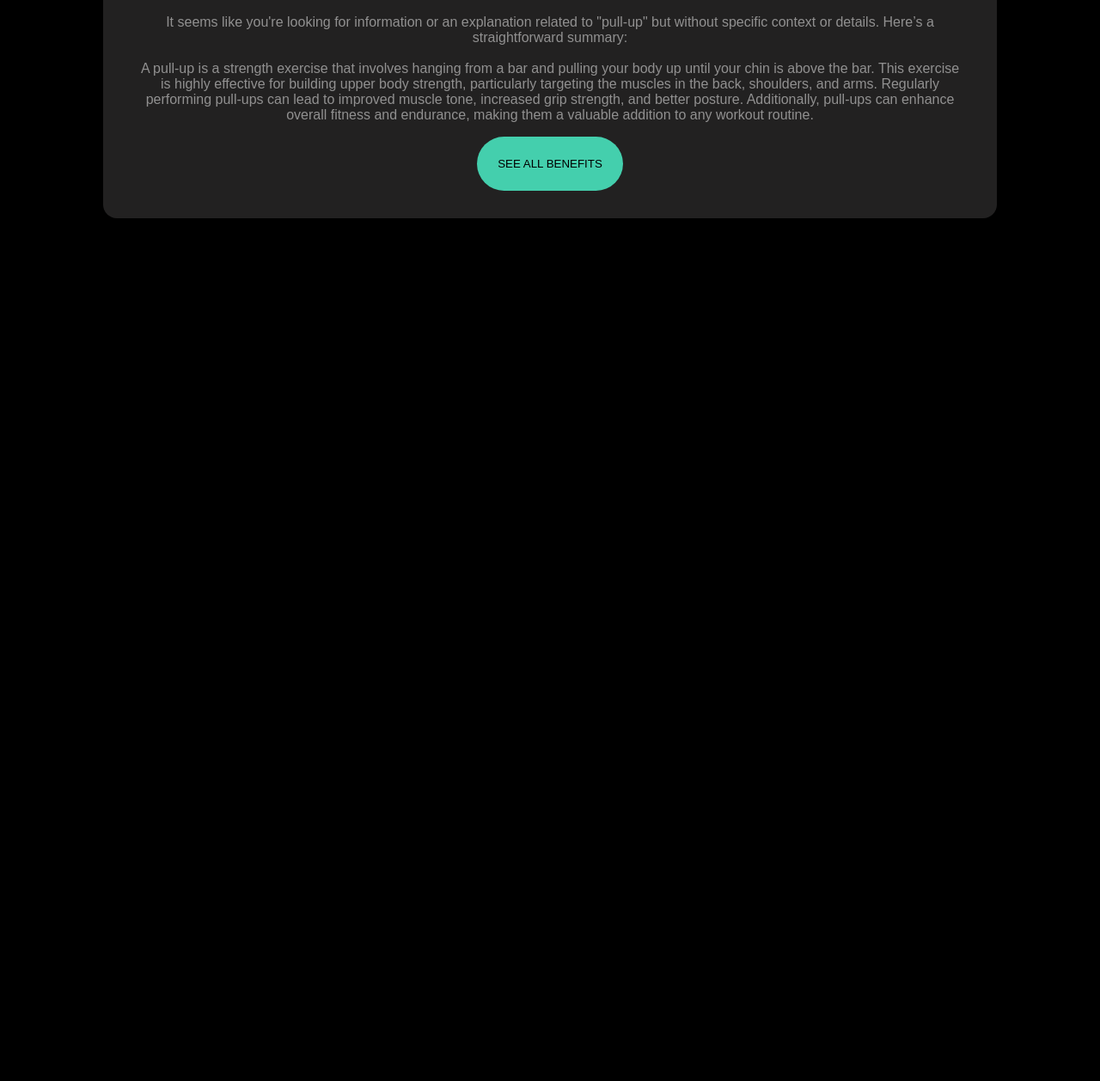
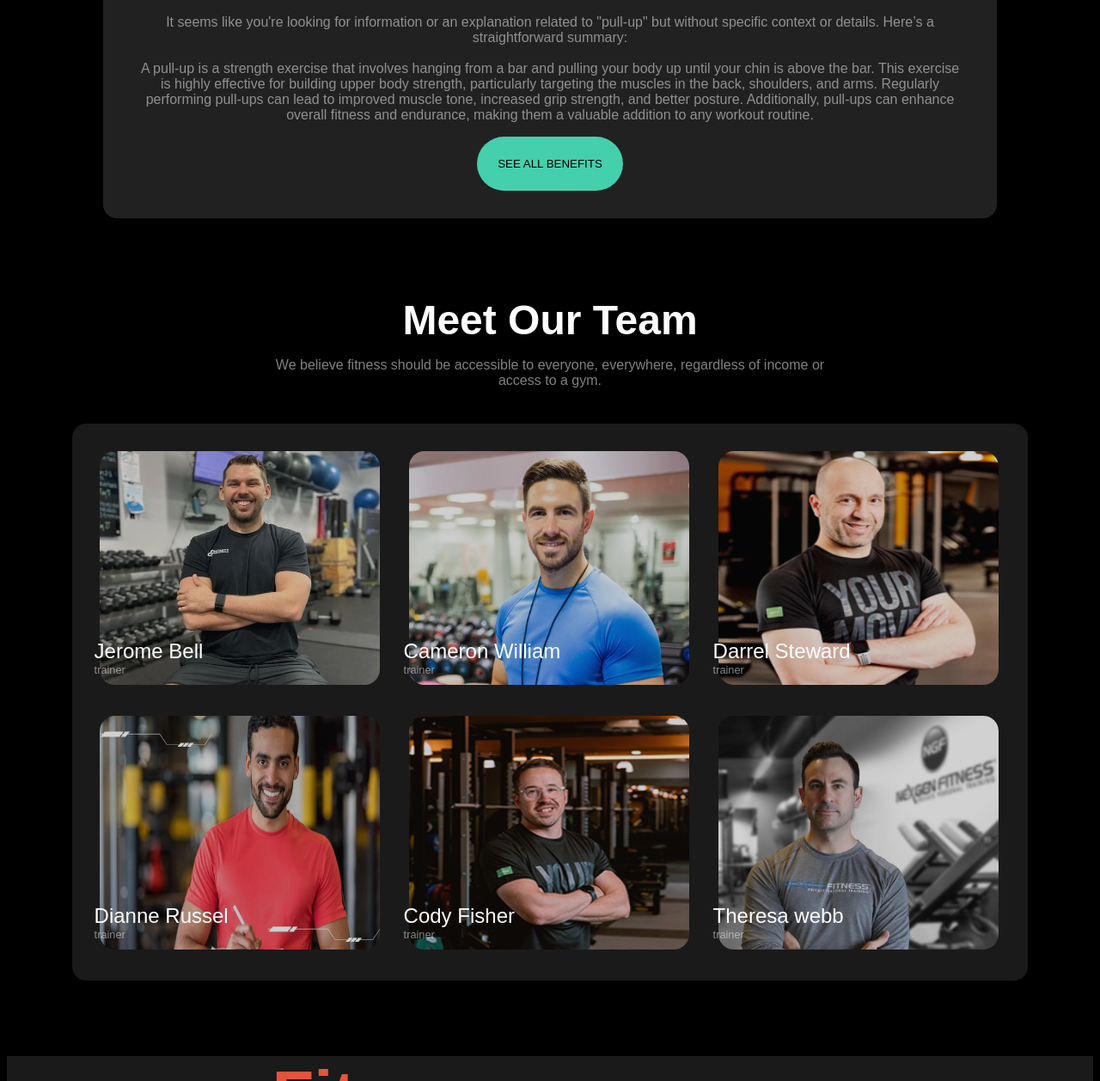
Before and after one commit to Abdullah-Al-Zahid/Assignment-2, a plain HTML site: page index.html in a window 1280 px wide. Shown: the part 2655-3913 px from the top of the page at 86% size. Before the commit the page ends 2917 px from the top, so only its background shows below. Drawn offline with Linux system fonts and the light colour scheme.

Commit message:
added another section

```diff
--- a/index.html
+++ b/index.html
@@ -109,11 +109,81 @@
            </div>
            <!-- meet our team section  -->
            <div>
-
+                <div class="meet-sec">
+                    <h3 class="shared-title">Meet Our Team</h3>
+                    <p class="shared-dec">We believe fitness should be accessible to everyone, everywhere, regardless of income or access to a gym.</p>
+                </div>
+                <div class="our-member-section">
+                    <div class="photos">
+                        <img src="images/trainer1.png" alt="" class="photo">
+                        <div class="member-pic">
+                            <h5 class="name">Jerome Bell</h5>
+                            <p class="profession">trainer</p>
+                        </div>
+                    </div>
+                    <div class="photos">
+                        <img src="images/trainer2.png" alt="" class="photo">
+                        <div class="member-pic">
+                            <h5 class="name">Cameron William</h5>
+                            <p class="profession">trainer</p>
+                        </div>
+                    </div>
+                    <div class="photos">
+                        <img src="images/trainer3.png" alt="" class="photo">
+                        <div class="member-pic">
+                            <h5 class="name">Darrel Steward</h5>
+                            <p class="profession">trainer</p>
+                        </div>
+                    </div>
+                    <div class="photos">
+                        <img src="images/trainer4.png" alt="" class="photo">
+                        <div class="member-pic">
+                            <h5 class="name">Dianne Russel
+                            </h5>
+                            <p class="profession">trainer</p>
+                        </div>
+                    </div>
+                    <div class="photos">
+                        <img src="images/trainer5.png" alt="" class="photo">
+                        <div class="member-pic">
+                            <h5 class="name">Cody Fisher
+                            </h5>
+                            <p class="profession">trainer</p>
+                        </div>
+                    </div>
+                    <div class="photos">
+                        <img src="images/trainer6.png" alt="" class="photo">
+                        <div class="member-pic">
+                            <h5 class="name">Theresa webb</h5>
+                            <p class="profession">trainer</p>
+                        </div>
+                    </div>
+                </div>
            </div>
     </main>
     <footer>
+        <div class="footer">
+            <div class="footer-all-sec">
+                <section class="section-1">
+                    <h2 class="sec-1-title">
+                        Fitness
+                    </h2>
+                    <p class="shared-dec">We believe fitness should be accessible to everyone, everywhere, regardless of income or access to a gym. With hundreds of professional workouts.</p>
+                </section>
+                <section class="section-2">
+                    <h4>
+                        <ul>
+                            <li>
 
+                            </li>
+                        </ul>
+                    </h4>
+                </section>
+                <section class="section-3">
+
+                </section>
+            </div>
+        </div>
     </footer>
 </body>
 </html>
--- a/styles/style.css
+++ b/styles/style.css
@@ -262,9 +262,11 @@ body{
     padding: 3rem 3rem;
  }
  .run-img{
-    max-width: 366px;
+    max-width: 380px;
     border-radius: 2%;
     margin-left: 2rem;
+    object-fit: none;
+    object-position: 68% 30%;
  }
 
  /* challange part extra section  */
@@ -297,6 +299,86 @@ body{
     border: none;
     border-radius: 2.5rem;
  }
+
+
+ /* meet our team members section  */
+.our-member-section{
+    display: grid;
+    grid-template-columns:repeat(3, 1fr);
+    max-width: 1080px;
+    margin: auto;
+    margin-top: 2rem;
+    padding: 1rem;
+    background: rgba(255, 255, 255, 0.1);
+    border-radius: 1rem;
+}
+
+.meet-sec{
+    max-width: 670px;
+    margin: auto;
+    margin-top: 5.7rem;
+    margin-bottom: 2.6rem;
+    text-align: center;
+}
+
+.photo{
+    width: 326px;
+    height: 272px;
+    position: relative;
+    opacity: 0.8;
+    border-radius: 18px;
+    margin: 1rem;
+
+}
+
+.member-pic{
+    position: absolute;
+    top: 60%;
+    padding: 0.6rem;
+}
+.profession{
+    color: rgba(255, 255, 255, 0.5);
+    font-size: 0.8rem;
+    font-weight: 400;
+    margin-top: 0;
+}
+.name{
+    font-size: 1.5rem;
+    font-weight: 400;
+    color: rgb(255, 255, 255);
+    margin-bottom: 0;
+}
+
+.photos{
+    position: relative;
+
+}
+
+/* footer section design  */
+
+.footer{
+    background: rgba(255, 255, 255, 0.1);
+    margin-top: 5rem;
+
+}
+.section-1{
+    max-width: 443px;
+    margin:auto;
+}
+
+.footer-all-sec{
+    max-width:1060px;
+    margin-top: 5.5rem;
+}
+
+.sec-1-title{
+    color: rgb(230, 83, 60);
+    font-size: 5rem;
+    font-weight: 800;
+    margin-bottom: 0;
+}
+
+
  /* media required */
  @media  screen and (max-width:576px){
     .banner{
```
